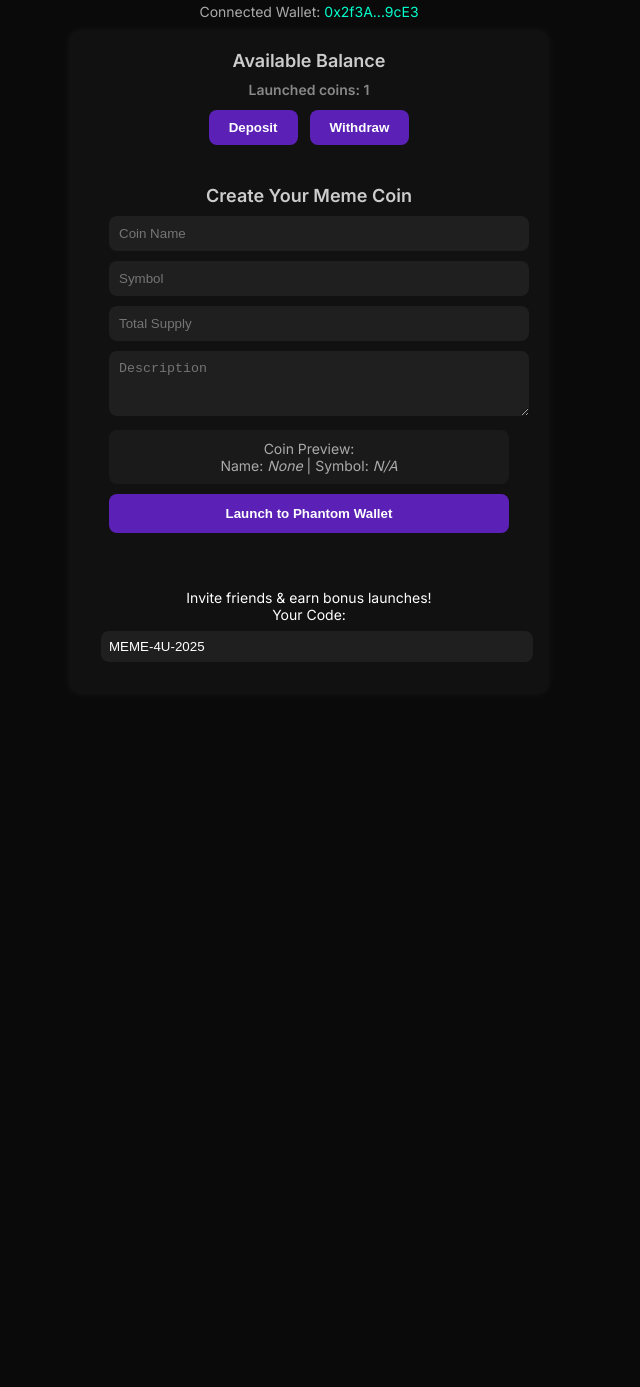
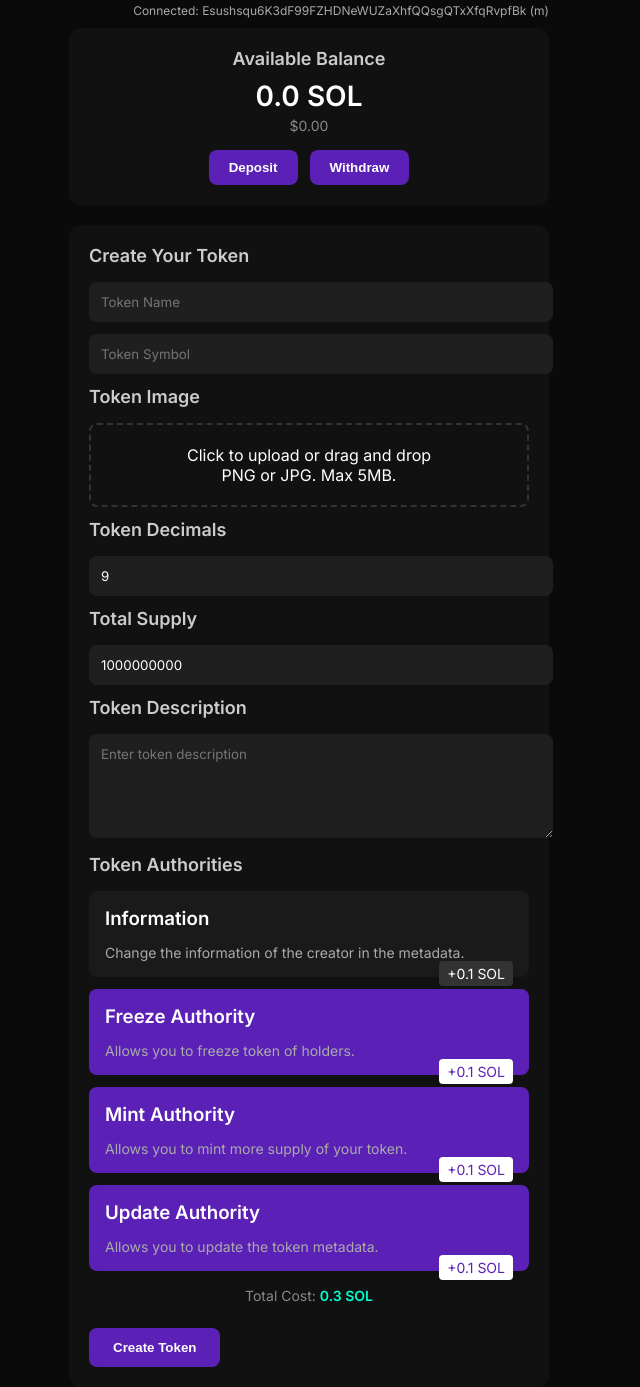
Before and after one commit to launchyourmemecoin/Your-f-c-d, a plain HTML site: page dashboard.html in a window 1280 px wide. Shown: the part 33-1420 px from the top of the page, without its empty margins (331-971 px from the left). Before the commit the page ends 800 px from the top, so only its background shows below. Drawn offline with Linux system fonts and the light colour scheme.

Commit message:
Update dashboard.html

```diff
--- a/dashboard.html
+++ b/dashboard.html
@@ -1,12 +1,10 @@
-
-
 <!DOCTYPE html>
 <html lang="en">
 <head>
   <meta charset="UTF-8" />
   <meta name="viewport" content="width=device-width, initial-scale=1.0" />
-  <title>Dashboard</title>
-  <link href="https://fonts.googleapis.com/css2?family=Inter:wght@400;600&display=swap" rel="stylesheet" />
+  <title>Token Launcher</title>
+  <link href="https://fonts.googleapis.com/css2?family=Inter:wght@400;500;600&display=swap" rel="stylesheet" />
   <style>
     body {
       margin: 0;
@@ -23,8 +21,8 @@
     }
 
     .wallet-info {
-      text-align: center;
-      font-size: 14px;
+      text-align: right;
+      font-size: 12px;
       color: #aaa;
       margin-bottom: 10px;
     }
@@ -34,7 +32,7 @@
       padding: 20px;
       border-radius: 12px;
       text-align: center;
-      box-shadow: 0 0 10px rgba(255, 255, 255, 0.05);
+      margin-bottom: 20px;
     }
 
     .balance-section h2 {
@@ -49,17 +47,17 @@
       color: #ffffff;
     }
 
-    .launches-available {
-      margin-top: 6px;
+    .usd-balance {
       font-size: 14px;
       color: #888;
+      margin-top: 4px;
     }
 
     .action-buttons {
       display: flex;
       gap: 12px;
       justify-content: center;
-      margin-top: 12px;
+      margin-top: 16px;
     }
 
     .action-buttons button {
@@ -77,41 +75,99 @@
       background-color: #6d28d9;
     }
 
-    .launcher {
+    .form-section {
       background-color: #111;
       padding: 20px;
       border-radius: 12px;
-      margin-top: 20px;
+      margin-bottom: 16px;
     }
 
-    .launcher h2 {
-      margin-bottom: 10px;
+    .form-section h2 {
+      margin-top: 0;
+      margin-bottom: 16px;
       font-size: 18px;
       color: #ccc;
     }
 
-    .launcher input, .launcher textarea {
+    .form-section input,
+    .form-section textarea {
       width: 100%;
-      padding: 10px;
-      margin-bottom: 10px;
+      padding: 12px;
+      margin-bottom: 12px;
       border-radius: 8px;
       border: none;
       background-color: #1f1f1f;
       color: white;
+      font-family: 'Inter', sans-serif;
     }
 
-    .preview-box {
-      background-color: #1a1a1a;
-      padding: 10px;
-      border-radius: 8px;
-      font-size: 14px;
-      color: #aaa;
-      margin-bottom: 10px;
+    .form-section textarea {
+      min-height: 80px;
+      resize: vertical;
     }
 
-    .launcher button {
-      width: 100%;
-      padding: 12px;
+    .upload-area {
+      border: 2px dashed #333;
+      border-radius: 8px;
+      padding: 20px;
+      text-align: center;
+      margin-bottom: 12px;
+      cursor: pointer;
+    }
+
+    .upload-area:hover {
+      border-color: #5b21b6;
+    }
+
+    .option-card {
+      background-color: #1a1a1a;
+      border-radius: 8px;
+      padding: 16px;
+      margin-bottom: 12px;
+      cursor: pointer;
+      transition: all 0.2s;
+    }
+
+    .option-card:hover {
+      background-color: #222;
+    }
+
+    .option-card.selected {
+      background-color: #5b21b6;
+    }
+
+    .option-card h3 {
+      margin-top: 0;
+      margin-bottom: 8px;
+    }
+
+    .option-card p {
+      margin-bottom: 0;
+      color: #aaa;
+      font-size: 14px;
+    }
+
+    .cost-tag {
+      float: right;
+      background-color: #333;
+      padding: 4px 8px;
+      border-radius: 4px;
+      font-size: 14px;
+    }
+
+    .selected .cost-tag {
+      background-color: #fff;
+      color: #5b21b6;
+    }
+
+    .navigation {
+      display: flex;
+      justify-content: space-between;
+      margin-top: 24px;
+    }
+
+    .navigation button {
+      padding: 12px 24px;
       border: none;
       border-radius: 8px;
       background-color: #5b21b6;
@@ -121,98 +177,29 @@
       transition: background 0.3s;
     }
 
-    .launcher button:hover {
+    .navigation button:hover {
       background-color: #6d28d9;
     }
 
-    /* Modal Styles */
-    .modal-overlay {
-      display: none;
-      position: fixed;
-      top: 0; left: 0;
-      width: 100%; height: 100%;
-      background: rgba(0, 0, 0, 0.8);
-      z-index: 999;
-      justify-content: center;
-      align-items: center;
+    .navigation button:disabled {
+      background-color: #333;
+      cursor: not-allowed;
     }
 
-    .modal {
-      background-color: #111;
-      padding: 24px;
-      border-radius: 12px;
-      max-width: 90%;
+    .balance-display {
       text-align: center;
-      box-shadow: 0 0 20px rgba(255,255,255,0.1);
+      font-size: 14px;
+      margin: 16px 0;
+      color: #888;
     }
 
-    .modal h3 {
-      margin-bottom: 12px;
-      color: #fff;
-      font-size: 18px;
+    .balance-display span {
+      color: #00ffcc;
+      font-weight: 600;
     }
 
-    .modal p {
-      margin-bottom: 20px;
-      color: #aaa;
-      font-size: 14px;
-    }
-
-    .modal-buttons {
-      display: flex;
-      justify-content: center;
-      gap: 12px;
-    }
-
-    .modal-buttons button {
-      padding: 10px 20px;
-      border: none;
-      border-radius: 8px;
-      background-color: #5b21b6;
-      color: white;
-      font-weight: 600;
-      cursor: pointer;
-      transition: background 0.3s;
-    }
-
-    .modal-buttons button:hover {
-      background-color: #6d28d9;
-    }
-
-    /* Spinner animation */
-    .spinner {
+    .hidden {
       display: none;
-      margin: 10px auto;
-      border: 4px solid #333;
-      border-top: 4px solid #5b21b6;
-      border-radius: 50%;
-      width: 32px;
-      height: 32px;
-      animation: spin 1s linear infinite;
-    }
-
-    @keyframes spin {
-      0% { transform: rotate(0deg); }
-      100% { transform: rotate(360deg); }
-    }
-
-    .referral {
-      text-align: center;
-      font-size: 14px;
-      margin-top: 24px;
-      background-color: #111;
-      padding: 12px;
-      border-radius: 8px;
-    }
-
-    .referral input {
-      width: 100%;
-      margin-top: 8px;
-      padding: 8px;
-      background: #1f1f1f;
-      color: white;
-      border: none;
-      border-radius: 8px;
     }
   </style>
 </head>
@@ -220,73 +207,88 @@
 
   <div class="container">
     <div class="wallet-info">
-      Connected Wallet: <span style="color: #00ffcc;">0x2f3A...9cE3</span>
+      Connected: <span>Esushsqu6K3dF99FZHDNeWUZaXhfQQsgQTxXfqRvpfBk (m)</span>
     </div>
 
     <div class="balance-section">
       <h2>Available Balance</h2>
-      <div class="balance-amount"-54.00</div>
-      <div class="launches-available">Launched coins: 1</div>
+      <div class="balance-amount">0.0 SOL</div>
+      <div class="usd-balance">$0.00</div>
       <div class="action-buttons">
         <button onclick="window.location.href='deposit.html'">Deposit</button>
         <button onclick="alert('Withdraw functionality coming soon!')">Withdraw</button>
       </div>
     </div>
 
-    <div class="launcher">
-      <h2>Create Your Meme Coin</h2>
-      <input type="text" id="coinName" placeholder="Coin Name" required oninput="updatePreview()" />
-      <input type="text" id="coinSymbol" placeholder="Symbol" required oninput="updatePreview()" />
-      <input type="number" placeholder="Total Supply" required />
-      <textarea rows="3" placeholder="Description" required></textarea>
+    <!-- Token Creation Form -->
+    <div class="form-section">
+      <h2>Create Your Token</h2>
+      <input type="text" placeholder="Token Name" required />
+      <input type="text" placeholder="Token Symbol" required />
 
-      <div class="preview-box" id="previewBox">
-        Coin Preview: <br />
-        Name: <em>None</em> | Symbol: <em>N/A</em>
+      <h2>Token Image</h2>
+      <div class="upload-area">
+        Click to upload or drag and drop<br />
+        PNG or JPG. Max 5MB.
       </div>
 
-      <button onclick="launchCoin()">Launch to Phantom Wallet</button>
-      <div class="spinner" id="spinner"></div>
-    </div>
+      <h2>Token Decimals</h2>
+      <input type="number" value="9" required />
 
-    <div class="referral">
-      Invite friends & earn bonus launches!<br />
-      Your Code:
-      <input type="text" value="MEME-4U-2025" readonly onclick="this.select(); document.execCommand('copy'); alert('Referral copied!')" />
-    </div>
-  </div>
+      <h2>Total Supply</h2>
+      <input type="text" value="1000000000" required />
 
-  <!-- Modal -->
-  <div class="modal-overlay" id="bonusModal">
-    <div class="modal">
-      <h3>🎁 100% Bonus Offer!</h3>
-      <p>Deposit $50 now and launch <strong>2 meme coins</strong> instantly. Limited time only!</p>
-      <div class="modal-buttons">
-        <button onclick="window.location.href='deposit.html'">Deposit</button>
-        <button onclick="document.getElementById('bonusModal').style.display='none'">Later</button>
+      <h2>Token Description</h2>
+      <textarea placeholder="Enter token description"></textarea>
+
+      <h2>Token Authorities</h2>
+      <div class="option-card">
+        <h3>Information</h3>
+        <p>Change the information of the creator in the metadata.</p>
+        <span class="cost-tag">+0.1 SOL</span>
+      </div>
+
+      <div class="option-card selected">
+        <h3>Freeze Authority</h3>
+        <p>Allows you to freeze token of holders.</p>
+        <span class="cost-tag">+0.1 SOL</span>
+      </div>
+
+      <div class="option-card selected">
+        <h3>Mint Authority</h3>
+        <p>Allows you to mint more supply of your token.</p>
+        <span class="cost-tag">+0.1 SOL</span>
+      </div>
+
+      <div class="option-card selected">
+        <h3>Update Authority</h3>
+        <p>Allows you to update the token metadata.</p>
+        <span class="cost-tag">+0.1 SOL</span>
+      </div>
+
+      <div class="balance-display">
+        Total Cost: <span>0.3 SOL</span>
+      </div>
+
+      <div class="navigation">
+        <button onclick="window.location.href='deposit.html'">Create Token</button>
       </div>
     </div>
   </div>
 
   <script>
-    // Show modal after 6 seconds
-    setTimeout(() => {
-      document.getElementById('bonusModal').style.display = 'flex';
-    }, 6000);
+    // Toggle option cards
+    document.querySelectorAll('.option-card').forEach(card => {
+      card.addEventListener('click', function() {
+        this.classList.toggle('selected');
+        updateTotalCost();
+      });
+    });
 
-    function updatePreview() {
-      const name = document.getElementById('coinName').value || 'None';
-      const symbol = document.getElementById('coinSymbol').value || 'N/A';
-      document.getElementById('previewBox').innerHTML = `Coin Preview: <br/> Name: <em>${name}</em> | Symbol: <em>${symbol}</em>`;
-    }
-
-    function launchCoin() {
-      const spinner = document.getElementById('spinner');
-      spinner.style.display = 'block';
-      setTimeout(() => {
-        spinner.style.display = 'none';
-        window.location.href = 'deposit.html';
-      }, 1500);
+    function updateTotalCost() {
+      const selectedCount = document.querySelectorAll('.option-card.selected').length;
+      const totalCost = 0.1 * selectedCount;
+      document.querySelector('.balance-display span').textContent = `${totalCost.toFixed(1)} SOL`;
     }
   </script>
 </body>
```
